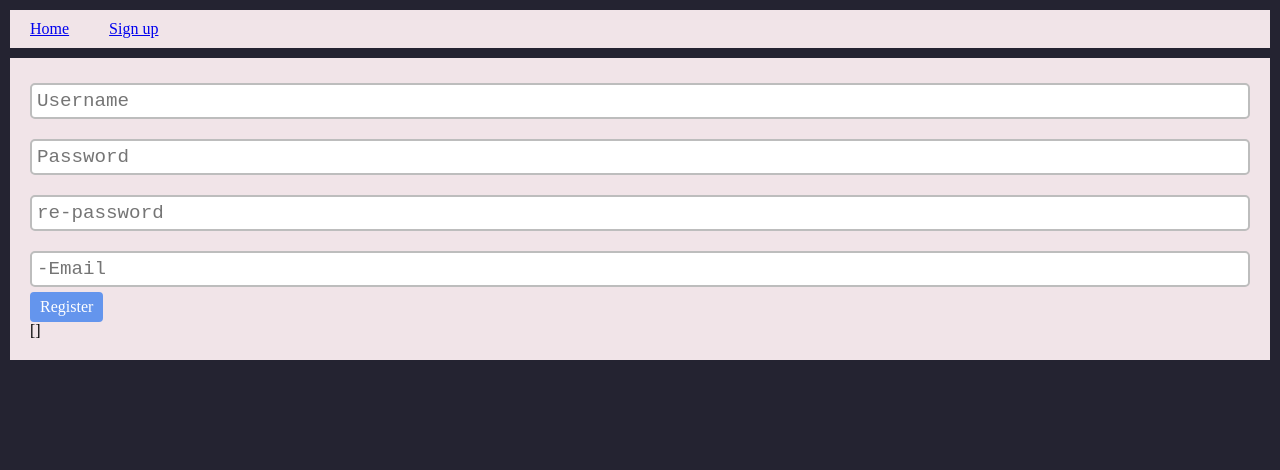
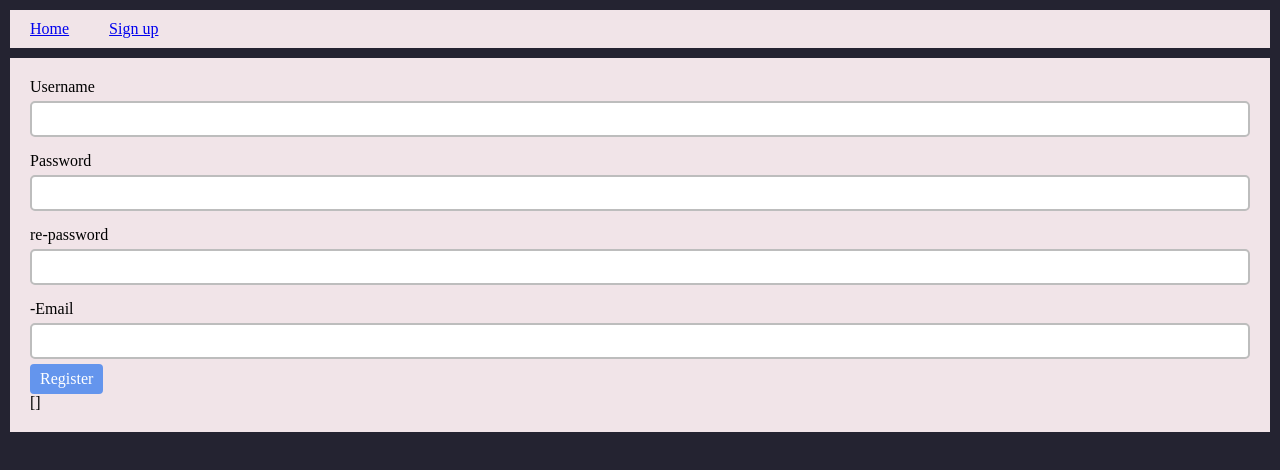
Before and after one commit to alphpkeemik/react-training, a React (Create React App) app: page /register in a window 1280 px wide. Shown: the top 470 px of the page. Built offline with nearby package versions, Linux system fonts and the light colour scheme.

Commit message:
reacfor formik

```diff
--- a/package.json
+++ b/package.json
@@ -4,7 +4,7 @@
   "private": true,
   "dependencies": {
     "classnames": "^2.3.1",
-    "formic": "^0.0.10",
+    "formik": "^0.0.10",
     "formik": "^2.2.9",
     "react": "^17.0.2",
     "react-dom": "^17.0.2",
--- /dev/null
+++ b/src/components/Formik/FormikInput.js
@@ -0,0 +1,19 @@
+import React from "react";
+import Input from "../Input";
+
+
+export default function FormikInput({
+                                        formik, name, label, type
+                                    }) {
+    return (
+        <Input
+            label={label}
+            name={name}
+            type={type}
+            value={formik.values[name]}
+            error={formik.touched[name] && formik.errors[name]}
+            onChange={formik.handleChange}
+            onBlur={formik.handleBlur}
+        />
+    );
+}
--- a/src/components/RegistrationForm.js
+++ b/src/components/RegistrationForm.js
@@ -1,8 +1,8 @@
 import React from "react";
 import Button from "./Button";
-import Input from "./Input";
 import {useFormik} from 'formik';
 import *  as Yup from "yup";
+import FormikInput from "./Formik/FormikInput";
 
 const RegistrationForm = () => {
 
@@ -34,7 +34,7 @@ const RegistrationForm = () => {
     })
 
 
-    const formic = useFormik({
+    const formik = useFormik({
         initialValues: {
             username: "",
             password: "",
@@ -49,30 +49,20 @@ const RegistrationForm = () => {
     })
     return (
         <div>
-            <form onSubmit={formic.handleSubmit}
+            <form onSubmit={formik.handleSubmit}
                   autoComplete="off"
             >
-                <Input placeholder="Username" name="username" type="text"
-                       value={formic.values.username}
-                       error={formic.touched.username && formic.errors.username}
-                       onChange={formic.handleChange}
-                       onBlur={formic.handleBlur}
+                <FormikInput label="Username" name="username" type="text"
+                             formik={formik}
                 />
-                <Input placeholder="Password" name="password" type="password" value={formic.values.password}
-                       error={formic.touched.password && formic.errors.password}
-                       onChange={formic.handleChange}
-                       onBlur={formic.handleBlur}
+                <FormikInput label="Password" name="password" type="password"
+                             formik={formik}
                 />
-                <Input placeholder="re-password" name="confirmPassword" type="password"
-                       error={formic.touched.confirmPassword && formic.errors.confirmPassword}
-                       value={formic.values.confirmPassword}
-                       onChange={formic.handleChange}
-                       onBlur={formic.handleBlur}
+                <FormikInput label="re-password" name="confirmPassword" type="password"
+                             formik={formik}
                 />
-                <Input placeholder="-Email" name="email" type="email" value={formic.values.email}
-                       error={formic.touched.email && formic.errors.email}
-                       onChange={formic.handleChange}
-                       onBlur={formic.handleBlur}
+                <FormikInput label="-Email" name="email" type="email"
+                             formik={formik}
                 />
 
                 <Button type="submit">Register</Button>
```
Also changed, not shown: 1 other file (tests, documents, lock files or other folders).
